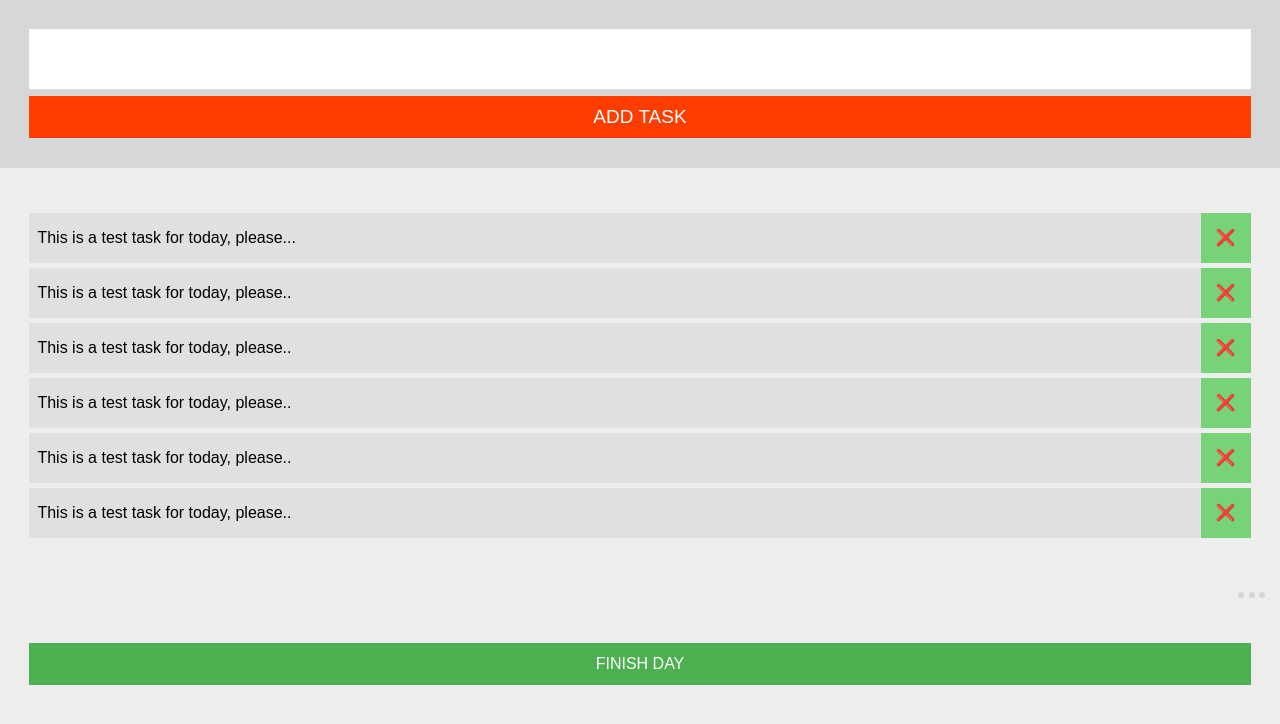
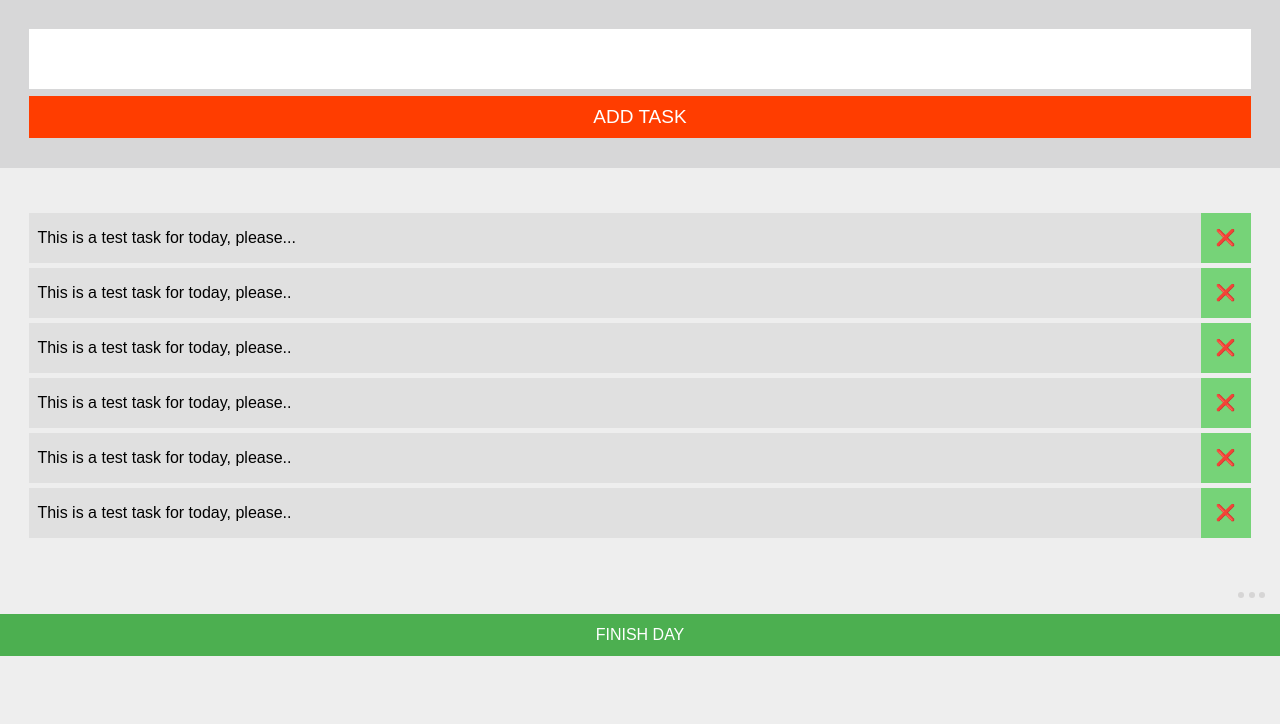
Before and after one commit to bappygolder/oTask, a plain HTML site: page Project/index.html in a window 1280 px wide. Drawn offline with Linux system fonts and the light colour scheme.

Commit message:
Update the  Finish Day button

```diff
--- a/Project/styles.css
+++ b/Project/styles.css
@@ -94,6 +94,9 @@ Structur
 	top: 0;
 	right: 52px;
 
+}
+#clear_task_section {
+	padding: 0;
 }
 /*end: Structure
 ---------------------------------------------------------------------------------------------------*/
```
